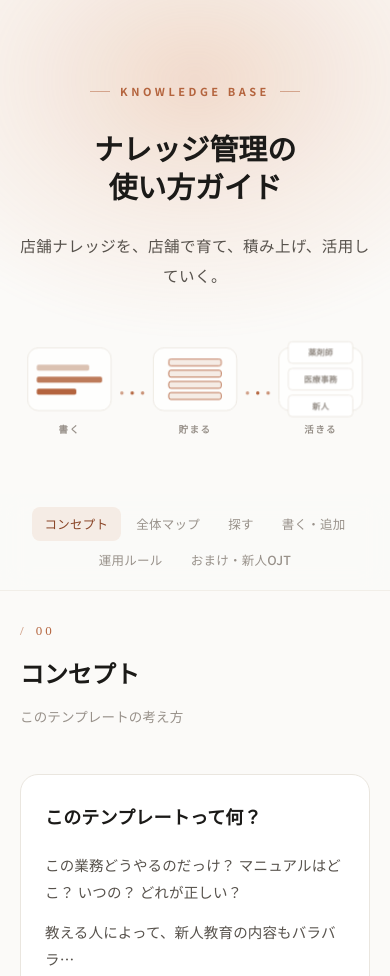
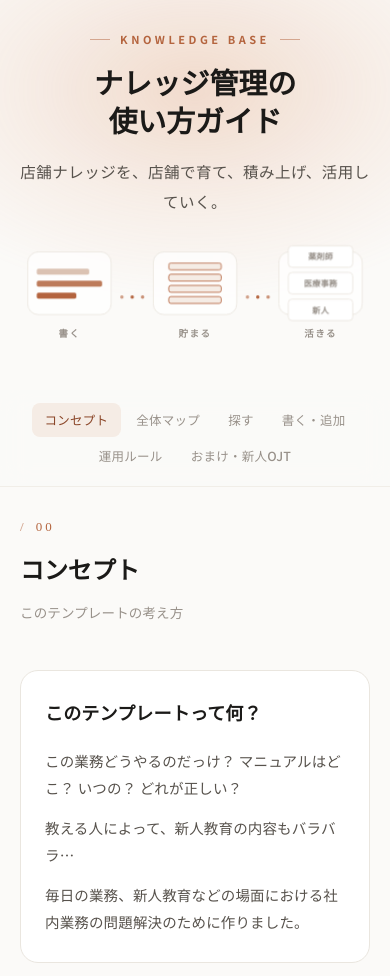
Before and after one commit to bkmp119/notion, a plain HTML site: page index.html in a window 390 px wide. Shown: the top 976 px of the page. Drawn offline with Linux system fonts and the light colour scheme.

Commit message:
スマホ表示でヘッダー上部を詰めフロー図を初期表示内に収める (#5)
Co-authored-by: Claude <noreply@anthropic.com>

```diff
--- a/index.html
+++ b/index.html
@@ -182,7 +182,11 @@ footer a{color:var(--accent-deep);text-decoration:none;}
 
 @media(max-width:600px){
   .wrap{padding:0 20px;}
-  header{padding:72px 0 48px;} h1{font-size:29px;}
+  header{padding:20px 0 40px;} h1{font-size:29px;}
+  .kicker{margin-bottom:16px;}
+  header::before{top:-120px;height:420px;}
+  .lead{margin-top:16px;}
+  .flow{margin-top:28px;}
   section{padding:56px 0;} .head h2{font-size:24px;}
   .card{padding:26px 24px;} .map-row{grid-template-columns:1fr;}
 }
```
